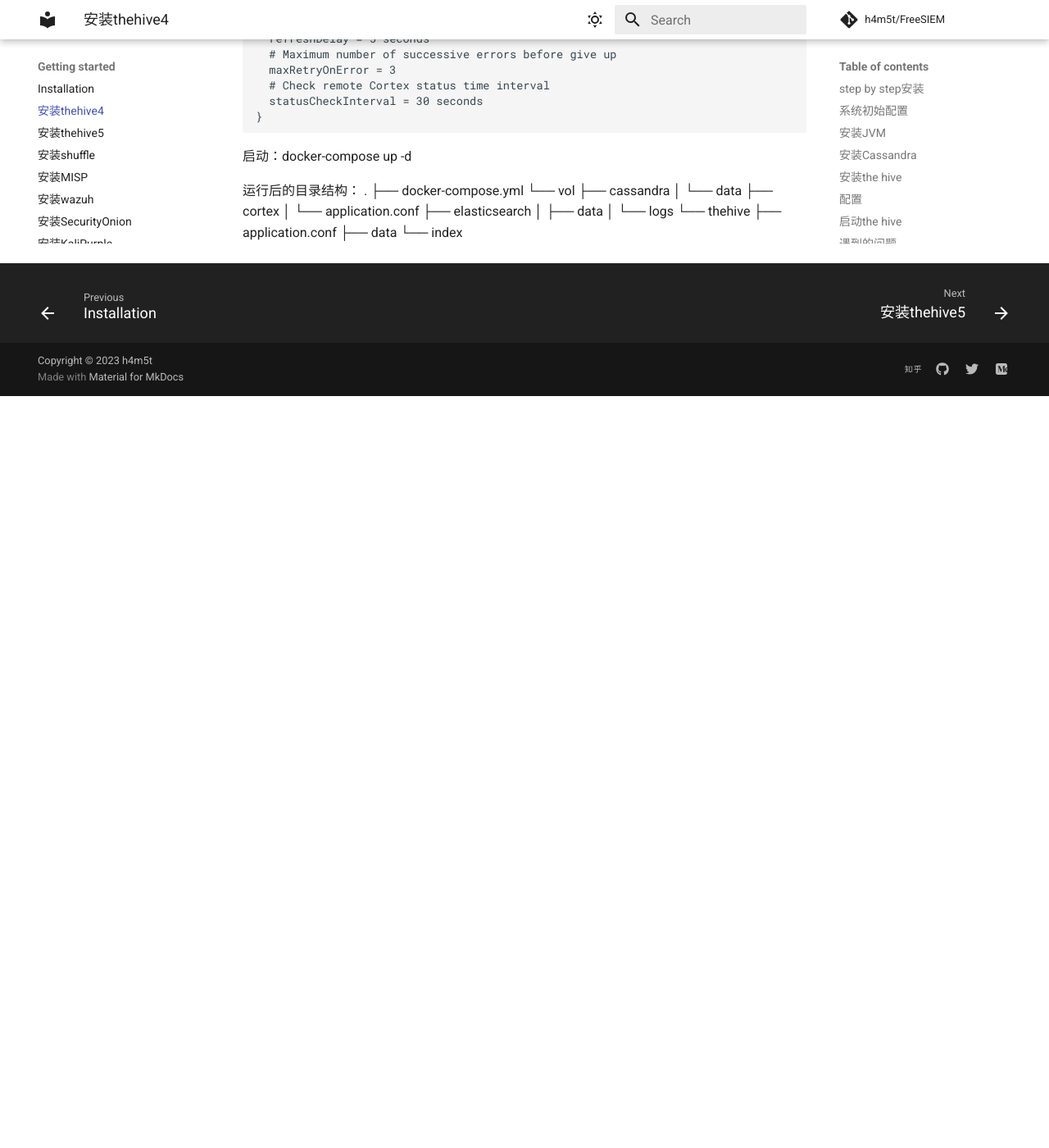
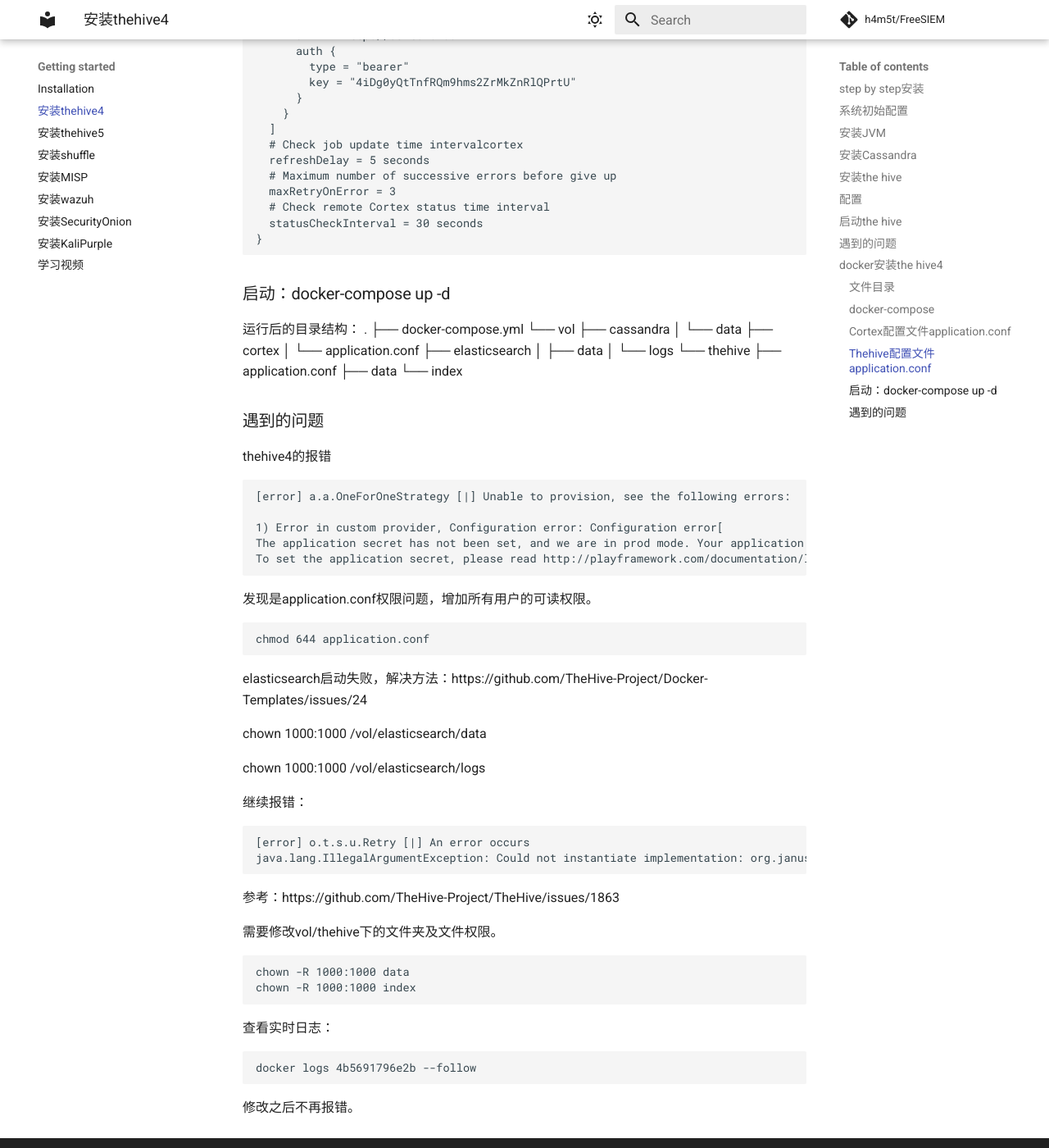
Before and after one commit to h4m5t/FreeSIEM, an MkDocs documentation site: the page built from docs/install_thehive4.md, in a window 1280 px wide and 1400 px high, scrolled down 10139 px. Shown: the whole window at 82% size. Built offline with MkDocs 1.6.1 and Material for MkDocs 9.7.7, drawn with Linux system fonts in a browser that asks for light colours; comment, search, counter and statistics services are not loaded; before the commit the page ends 10622 px from its top, so only the background shows below that; some of the changed text lies outside the part shown.

Commit message:
Update install_thehive4.md

````diff
--- a/docs/install_thehive4.md
+++ b/docs/install_thehive4.md
@@ -367,6 +367,7 @@
 
 
 ## docker安装the hive4
+### 文件目录
 文件路径如下：
 
 .
@@ -377,7 +378,7 @@
     └── thehive
         ├── application.conf
 
-
+### docker-compose
 docker-compose.yml
 
 ```
@@ -558,7 +559,7 @@
 }
 ```
 
-启动：docker-compose up -d
+### 启动：docker-compose up -d
 
 运行后的目录结构：
 .
@@ -575,3 +576,55 @@
         ├── application.conf
         ├── data
         └── index
+### 遇到的问题
+thehive4的报错
+
+```
+[error] a.a.OneForOneStrategy [|] Unable to provision, see the following errors:
+
+1) Error in custom provider, Configuration error: Configuration error[
+The application secret has not been set, and we are in prod mode. Your application is not secure.
+To set the application secret, please read http://playframework.com/documentation/latest/ApplicationSecret
+```
+
+发现是application.conf权限问题，增加所有用户的可读权限。
+
+```
+chmod 644 application.conf
+```
+
+
+
+elasticsearch启动失败，解决方法：https://github.com/TheHive-Project/Docker-Templates/issues/24
+
+chown 1000:1000  /vol/elasticsearch/data
+
+chown 1000:1000  /vol/elasticsearch/logs
+
+
+
+继续报错：
+
+```
+[error] o.t.s.u.Retry [|] An error occurs
+java.lang.IllegalArgumentException: Could not instantiate implementation: org.janusgraph.diskstorage.lucene.LuceneIndex
+```
+
+参考：https://github.com/TheHive-Project/TheHive/issues/1863
+
+
+
+需要修改vol/thehive下的文件夹及文件权限。
+
+```
+chown -R 1000:1000 data
+chown -R 1000:1000 index
+```
+
+查看实时日志：
+
+```
+docker logs 4b5691796e2b --follow
+```
+
+修改之后不再报错。
````
Also changed, not shown: other parts of docs/install_thehive4.md (+2 -2 lines).
